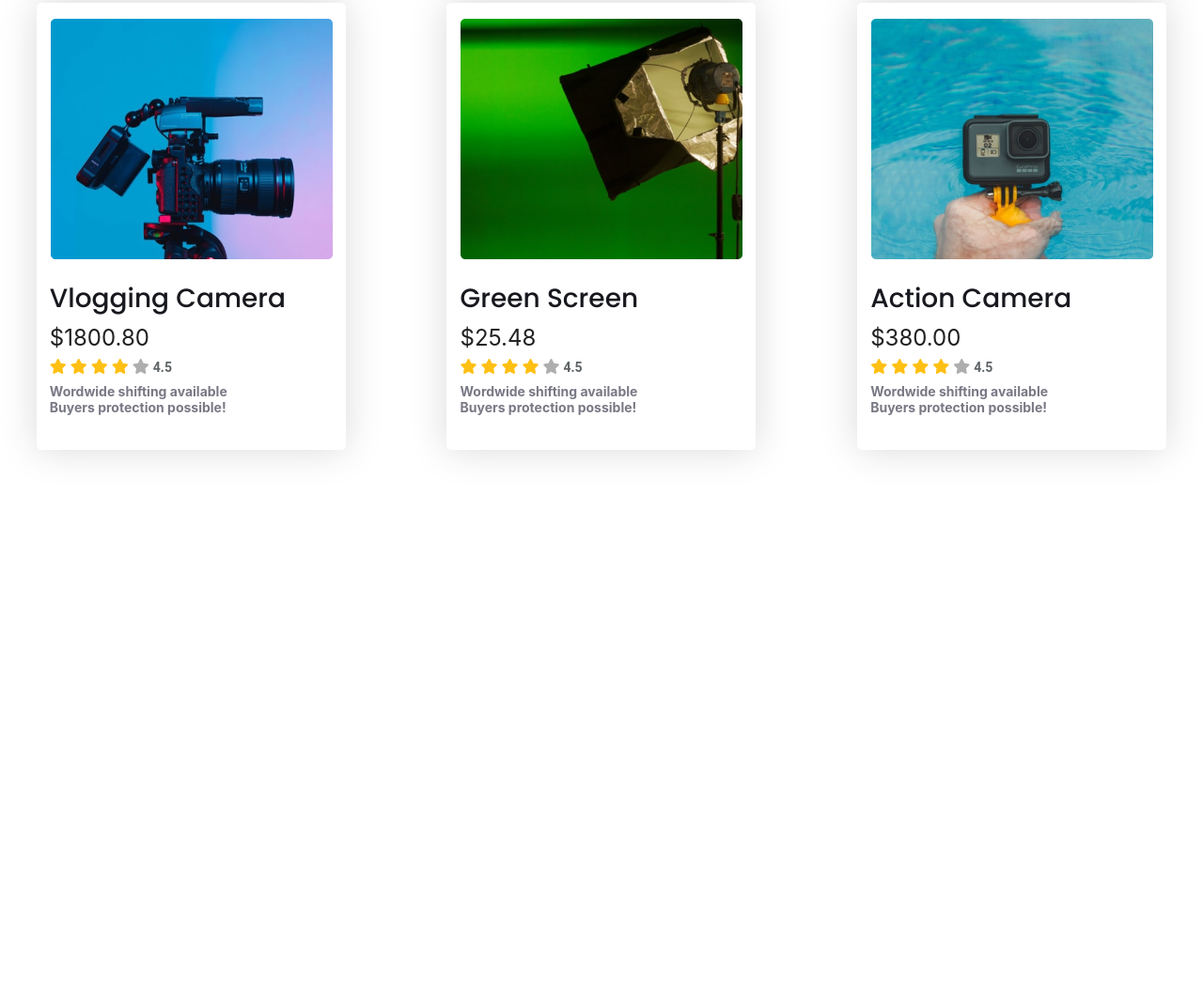
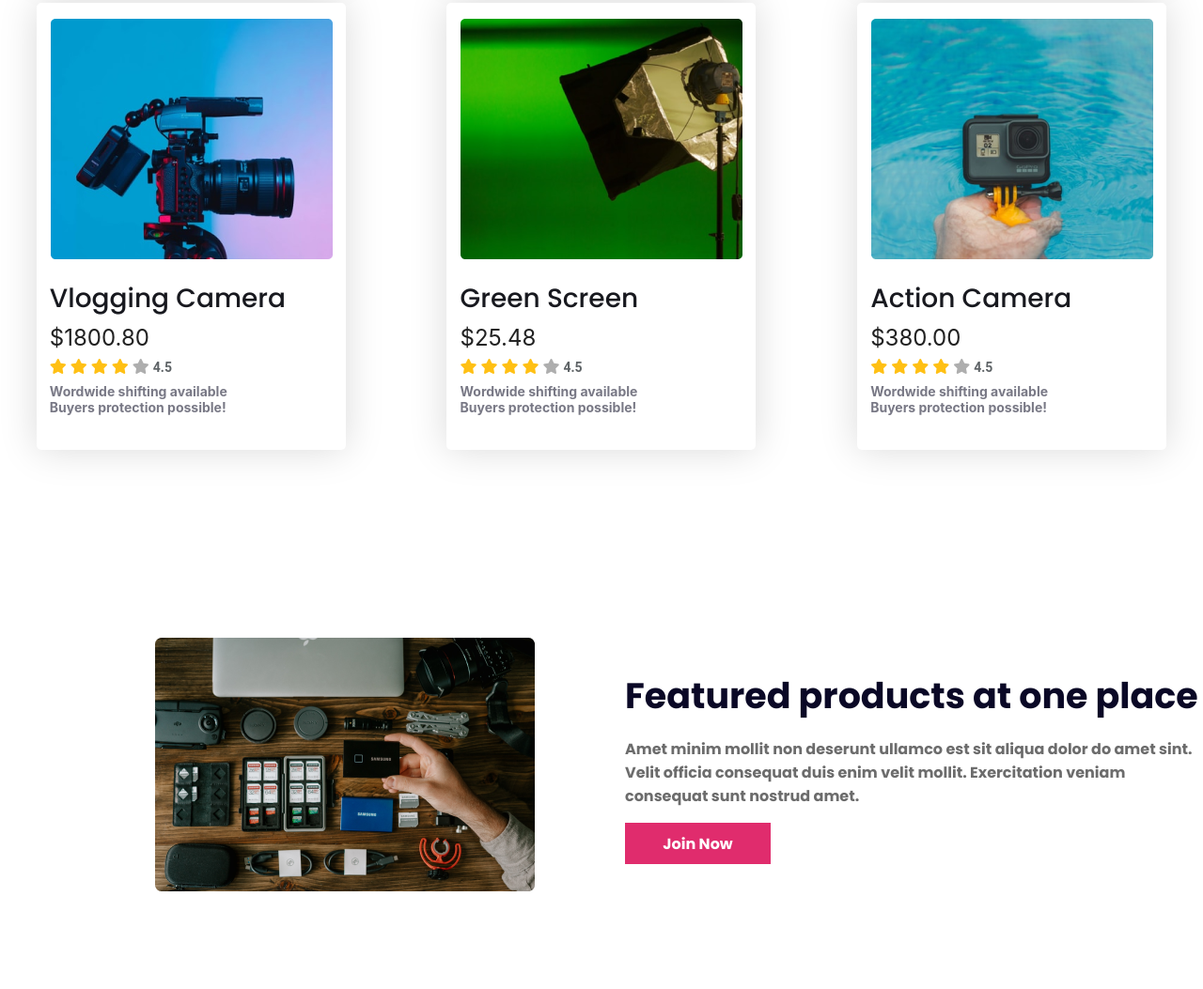
Before and after one commit to propa-zaman/influencer-gear, a plain HTML site: page index.html in a window 1280 px wide. Shown: the part 2053-3106 px from the top of the page at 94% size. Before the commit the page ends 2632 px from the top, so only its background shows below. Drawn offline with Linux system fonts and the light colour scheme.

Commit message:
featured product

```diff
--- a/index.html
+++ b/index.html
@@ -34,7 +34,8 @@
         <section class="banner">
             <div class="banner-info">
                 <h1 class="banner-title">Start your Journey as <br> Influencer</h1>
-                <p class="banner-description">Lorem ipsum dolor sit amet, consectetur adipiscing elit. Sem <br> vestibulum sed scelerisque eros. Lectus faucibus.</p>
+                <p class="banner-description">Lorem ipsum dolor sit amet, consectetur adipiscing elit. Sem <br>
+                    vestibulum sed scelerisque eros. Lectus faucibus.</p>
                 <button class="banner-btn">Preebook now</button>
             </div>
             <div class="baner-img">
@@ -187,8 +188,20 @@
                     <p class="cart-description">Wordwide shifting available <br>Buyers protection possible!</p>
                 </div>
             </div>
-            <a href="" style="text-decoration: none;"><h3 class="more">See More</h3></a>
-
+            <a href="" style="text-decoration: none;">
+                <h3 class="more">See More</h3>
+            </a>
+        </section>
+        <!-- Featured Product -->
+        <section class="featured">
+            <div class="featured-img">
+                <img src="./images/gear.png" alt="">
+            </div>
+            <div class="featured-info">
+                <h1 class="featured-title">Featured products at one place</h1>
+                <p class="featured-description">Amet minim mollit non deserunt ullamco est sit aliqua dolor do amet sint. Velit officia consequat duis enim velit mollit. Exercitation veniam consequat sunt nostrud amet.</p>
+                <button class="featured-btn">Join Now</button>
+            </div>
 
         </section>
     </main>
--- a/styles/style.css
+++ b/styles/style.css
@@ -146,9 +146,10 @@ nav ul li {
     margin-left: 590px;
     margin-bottom: 30px;
 }
-.carts{
+
+.carts {
     display: grid;
-    grid-template-columns: repeat(3,1fr);
+    grid-template-columns: repeat(3, 1fr);
     grid-row-gap: 30px;
     grid-column-gap: 30px;
     justify-items: center;
@@ -203,6 +204,7 @@ nav ul li {
     line-height: 22px;
     color: #5E6366;
 }
+
 .filled {
     color: #FFC014;
 }
@@ -221,7 +223,8 @@ nav ul li {
     margin-top: 6px;
 
 }
-.more{
+
+.more {
     font-family: 'Poppins';
     font-style: normal;
     font-weight: 700;
@@ -230,3 +233,50 @@ color: rgba(224, 44, 109, 0.87);
     margin-top: 50px;
     margin-left: 1295px;
 }
+
+/* Featured styles */
+.featured {
+    display: flex;
+    align-items: center;
+}
+
+.featured-title {
+    font-family: 'Poppins';
+    font-style: normal;
+    font-weight: 700;
+    font-size: 38px;
+    color: #0A0826;
+}
+
+.featured-description {
+    font-family: 'Poppins';
+    font-style: normal;
+    font-weight: 700;
+    font-size: 16px;
+    color: #6C6C6C;
+    margin-top: 16px;
+
+}
+
+.featured-btn {
+    font-family: 'Poppins';
+    font-style: normal;
+    font-weight: 700;
+    font-size: 16px;
+    color: #FFFFFF;
+    width: 155px;
+    height: 44px;
+    background: #E02C6D;
+    border: 0;
+    margin-top: 16px;
+}
+.featured-img{
+    margin-left: 165px;
+    margin-top: 100px;
+    margin-bottom: 100px;
+
+}
+.featured-info{
+    margin-left: 96px;
+
+}
```
Lines whose indentation alone changed are shown as unchanged.
